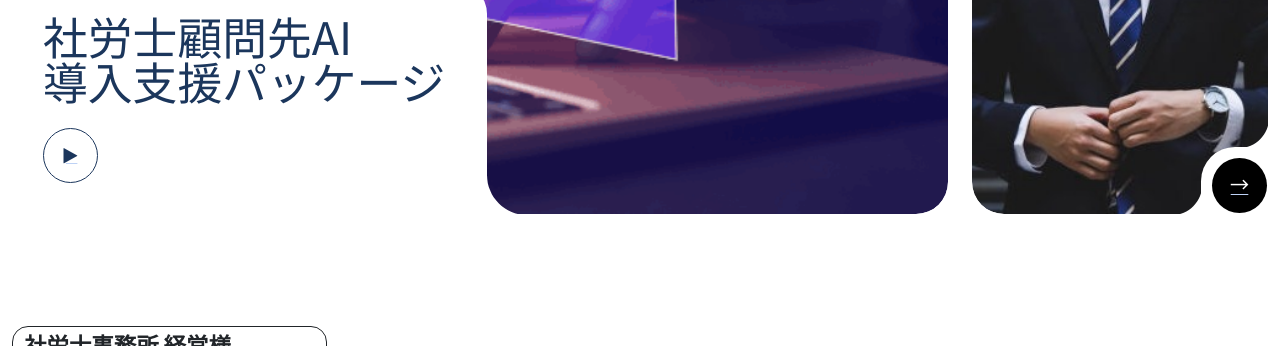
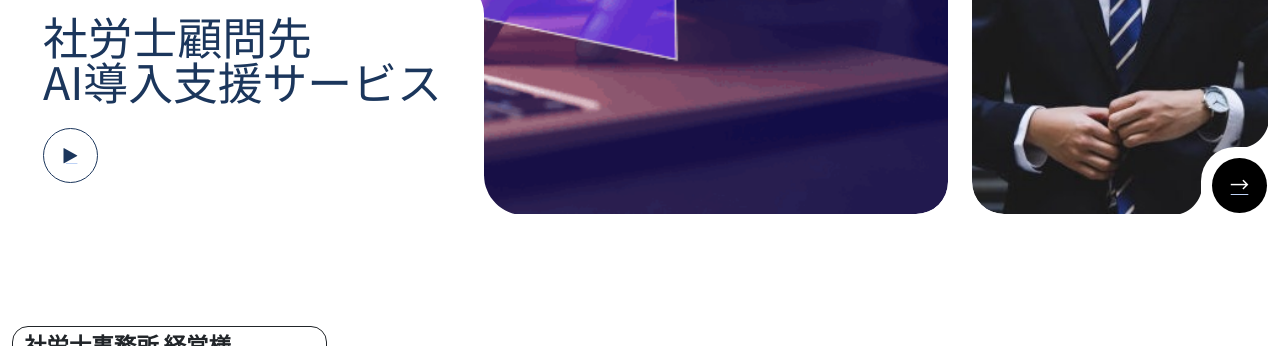
Before and after one commit to lifetime-energy/SalesBooster2, a plain HTML site: page index.html in a window 1280 px wide. Shown: the part 754-1100 px from the top of the page. Drawn offline with Linux system fonts and the light colour scheme; files that its build step writes are made by us from their sources; files whose address does not match are found by name.

Commit message:
Update index.html

```diff
--- a/index.html
+++ b/index.html
@@ -95,7 +95,7 @@
 
             <div class="link-icon-wrapper">
 
-              <h5 class="item-title mbr-fonts-style pb-3 display-2"><strong>社労士顧問先AI</strong><br><strong>導入支援</strong><strong>パッケージ</strong>&nbsp;<br></h5>
+              <h5 class="item-title mbr-fonts-style pb-3 display-2"><strong>社労士顧問先</strong><br><strong>AI導入支援</strong><strong>サービス</strong>&nbsp;<br></h5>
 
 
               <svg class="svg1" viewBox="0 0 100 100">
```
